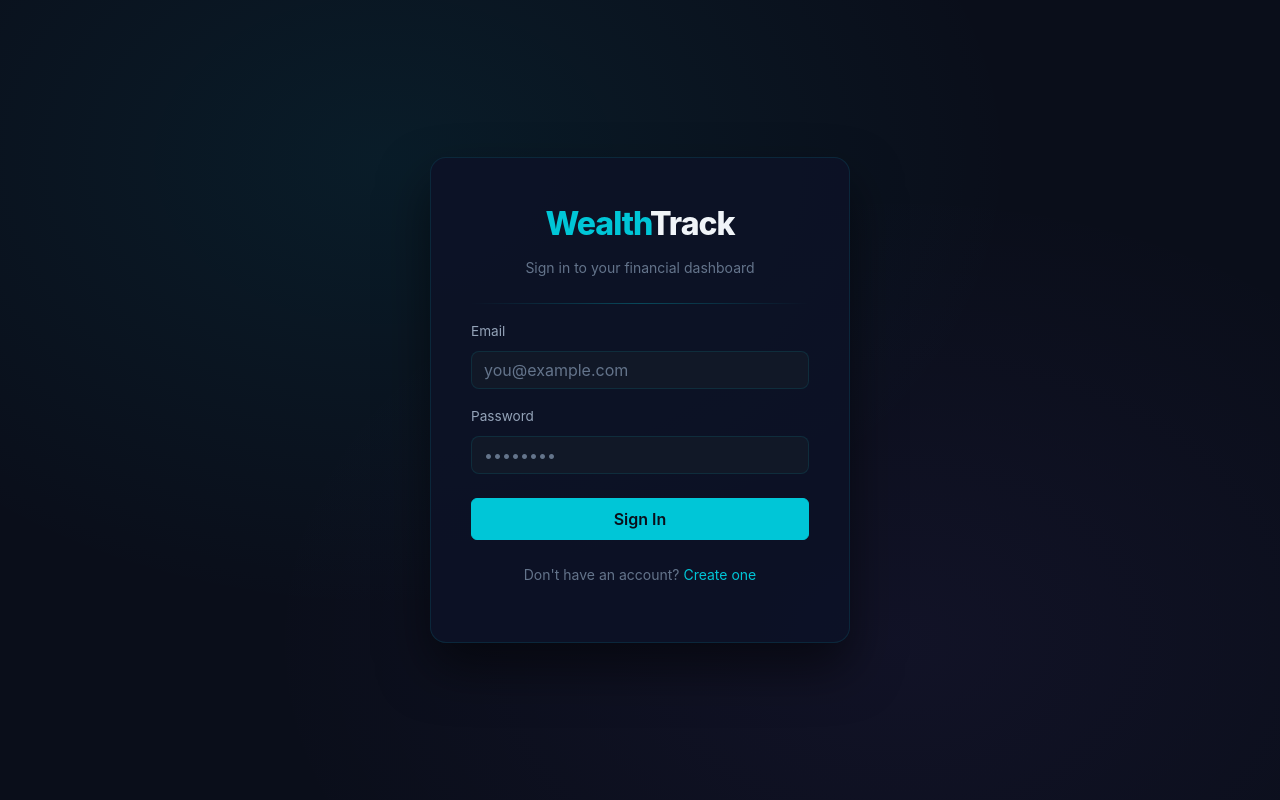
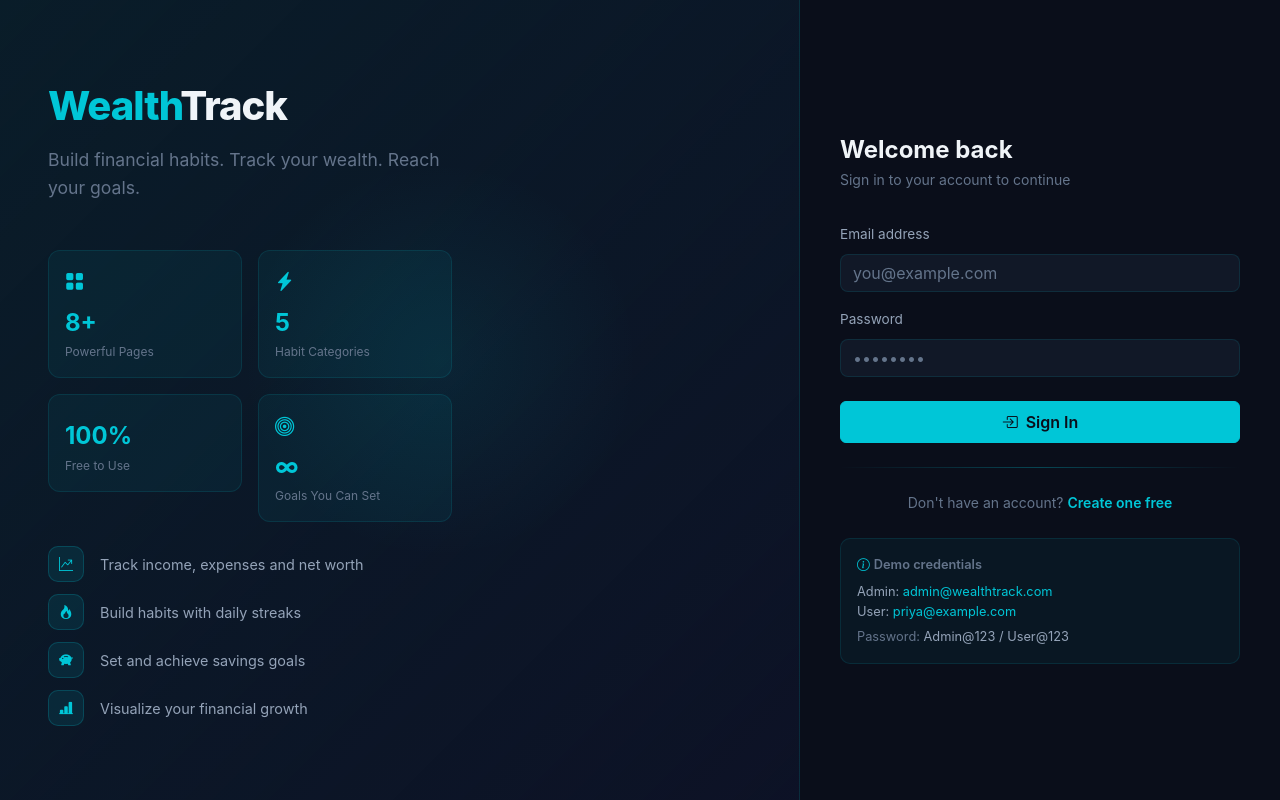
Before and after one commit to shivangsatiya/wealthtrack, a React (Vite) app in the folder frontend/: page /login in a window 1280 px wide. Built offline with nearby package versions, Linux system fonts and the light colour scheme; no server answers.

Commit message:
redesign login page with split screen layout

```diff
--- a/frontend/src/pages/Login.jsx
+++ b/frontend/src/pages/Login.jsx
@@ -21,28 +21,108 @@
   }
 
   return (
-    <div className="auth-wrapper">
-      <div className="auth-card">
-        <div className="text-center mb-4">
-          <div style={{ fontSize: '2rem', fontWeight: 800, color: 'var(--cyan-500)', letterSpacing: '-1px' }}>
+    <div style={{ minHeight: '100vh', display: 'flex', background: 'var(--navy-900)' }}>
+
+      {/* Left panel */}
+      <div style={{
+        flex: 1, display: 'flex', flexDirection: 'column', justifyContent: 'center',
+        padding: '3rem', background: 'linear-gradient(135deg, rgba(0,198,215,0.08) 0%, rgba(13,18,38,0.98) 100%)',
+        borderRight: '1px solid var(--border-color)', position: 'relative', overflow: 'hidden'
+      }} className="d-none d-lg-flex">
+
+        {/* Background glow */}
+        <div style={{
+          position: 'absolute', top: '20%', left: '30%',
+          width: 400, height: 400, borderRadius: '50%',
+          background: 'radial-gradient(circle, rgba(0,198,215,0.08) 0%, transparent 70%)',
+          pointerEvents: 'none'
+        }} />
+
+        <div style={{ position: 'relative', zIndex: 1 }}>
+          <div style={{ fontSize: '2.5rem', fontWeight: 800, color: 'var(--cyan-500)', marginBottom: 8, letterSpacing: '-1px' }}>
             Wealth<span style={{ color: 'var(--text-primary)' }}>Track</span>
           </div>
-          <p className="mt-2" style={{ color: 'var(--text-muted)', fontSize: '0.875rem' }}>
-            Sign in to your financial dashboard
+          <p style={{ color: 'var(--text-muted)', fontSize: '1.1rem', marginBottom: '3rem', maxWidth: 400 }}>
+            Build financial habits. Track your wealth. Reach your goals.
           </p>
+
+          {/* Stats */}
+          <div className="row g-3 mb-4" style={{ maxWidth: 420 }}>
+            {[
+              { value: '8+', label: 'Powerful Pages', icon: 'bi-grid-fill' },
+              { value: '5', label: 'Habit Categories', icon: 'bi-lightning-charge-fill' },
+              { value: '100%', label: 'Free to Use', icon: 'bi-shield-check-fill' },
+              { value: '∞', label: 'Goals You Can Set', icon: 'bi-bullseye' },
+            ].map((s, i) => (
+              <div className="col-6" key={i}>
+                <div style={{
+                  background: 'rgba(0,198,215,0.06)',
+                  border: '1px solid var(--border-color)',
+                  borderRadius: 12, padding: '1rem',
+                  transition: 'all 0.3s'
+                }}>
+                  <i className={`bi ${s.icon} text-cyan`} style={{ fontSize: '1.2rem' }}></i>
+                  <div style={{ fontSize: '1.5rem', fontWeight: 700, color: 'var(--cyan-500)', marginTop: 6 }}>{s.value}</div>
+                  <div style={{ fontSize: '0.75rem', color: 'var(--text-muted)' }}>{s.label}</div>
+                </div>
+              </div>
+            ))}
           </div>
 
-        <div className="glow-divider" />
+          {/* Features list */}
+          <div style={{ display: 'flex', flexDirection: 'column', gap: 12 }}>
+            {[
+              { icon: 'bi-graph-up-arrow', text: 'Track income, expenses and net worth' },
+              { icon: 'bi-fire', text: 'Build habits with daily streaks' },
+              { icon: 'bi-piggy-bank-fill', text: 'Set and achieve savings goals' },
+              { icon: 'bi-bar-chart-line-fill', text: 'Visualize your financial growth' },
+            ].map((f, i) => (
+              <div key={i} className="d-flex align-items-center gap-3">
+                <div style={{
+                  width: 36, height: 36, borderRadius: 10,
+                  background: 'rgba(0,198,215,0.1)',
+                  border: '1px solid rgba(0,198,215,0.2)',
+                  display: 'flex', alignItems: 'center', justifyContent: 'center',
+                  flexShrink: 0
+                }}>
+                  <i className={`bi ${f.icon} text-cyan`}></i>
+                </div>
+                <span style={{ color: 'var(--text-secondary)', fontSize: '0.9rem' }}>{f.text}</span>
+              </div>
+            ))}
+          </div>
+        </div>
+      </div>
+
+      {/* Right panel - Login form */}
+      <div style={{
+        width: '100%', maxWidth: 480,
+        display: 'flex', alignItems: 'center', justifyContent: 'center',
+        padding: '2rem'
+      }}>
+        <div style={{ width: '100%', maxWidth: 400 }}>
+
+          {/* Mobile logo */}
+          <div className="d-lg-none text-center mb-4">
+            <div style={{ fontSize: '2rem', fontWeight: 800, color: 'var(--cyan-500)' }}>
+              Wealth<span style={{ color: 'var(--text-primary)' }}>Track</span>
+            </div>
+          </div>
+
+          <h2 style={{ fontWeight: 700, fontSize: '1.5rem', marginBottom: 4 }}>Welcome back</h2>
+          <p style={{ color: 'var(--text-muted)', fontSize: '0.875rem', marginBottom: '2rem' }}>
+            Sign in to your account to continue
+          </p>
 
           {error && (
-          <div className="alert-dark mb-3 p-3 rounded-3" style={{ border: '1px solid var(--red-500)', color: 'var(--red-400)' }}>
+            <div className="mb-3 p-3 rounded-3" style={{ border: '1px solid var(--red-500)', color: 'var(--red-400)', background: 'rgba(239,68,68,0.08)', fontSize: '0.875rem' }}>
               <i className="bi bi-exclamation-circle me-2"></i>{error}
             </div>
           )}
 
           <form onSubmit={handleSubmit}>
             <div className="mb-3">
-            <label className="form-label" style={{ color: 'var(--text-secondary)', fontSize: '0.85rem' }}>Email</label>
+              <label className="form-label" style={{ color: 'var(--text-secondary)', fontSize: '0.85rem' }}>Email address</label>
               <input
                 type="email"
                 className="form-control form-control-dark"
@@ -64,14 +144,36 @@
               />
             </div>
             <button type="submit" className="btn btn-cyan w-100 py-2" disabled={loading}>
-            {loading ? <><span className="spinner-border spinner-border-sm me-2" />Signing in...</> : 'Sign In'}
+              {loading
+                ? <><span className="spinner-border spinner-border-sm me-2" />Signing in...</>
+                : <><i className="bi bi-box-arrow-in-right me-2"></i>Sign In</>
+              }
             </button>
           </form>
 
+          <div className="glow-divider mt-4" />
+
           <p className="text-center mt-4" style={{ color: 'var(--text-muted)', fontSize: '0.875rem' }}>
             Don't have an account?{' '}
-          <Link to="/register" style={{ color: 'var(--cyan-500)', textDecoration: 'none' }}>Create one</Link>
+            <Link to="/register" style={{ color: 'var(--cyan-500)', textDecoration: 'none', fontWeight: 600 }}>Create one free</Link>
           </p>
+
+          {/* Demo credentials */}
+          <div style={{
+            marginTop: '1.5rem', padding: '1rem',
+            background: 'rgba(0,198,215,0.05)',
+            border: '1px solid var(--border-color)',
+            borderRadius: 10, fontSize: '0.8rem'
+          }}>
+            <div style={{ color: 'var(--text-muted)', marginBottom: 6, fontWeight: 600 }}>
+              <i className="bi bi-info-circle me-1 text-cyan"></i>Demo credentials
+            </div>
+            <div style={{ color: 'var(--text-secondary)' }}>Admin: <span style={{ color: 'var(--cyan-500)' }}>admin@wealthtrack.com</span></div>
+            <div style={{ color: 'var(--text-secondary)' }}>User: <span style={{ color: 'var(--cyan-500)' }}>priya@example.com</span></div>
+            <div style={{ color: 'var(--text-muted)', marginTop: 4 }}>Password: <span style={{ color: 'var(--text-secondary)' }}>Admin@123 / User@123</span></div>
+          </div>
+
+        </div>
       </div>
     </div>
   )
```
Lines whose indentation alone changed are shown as unchanged.
